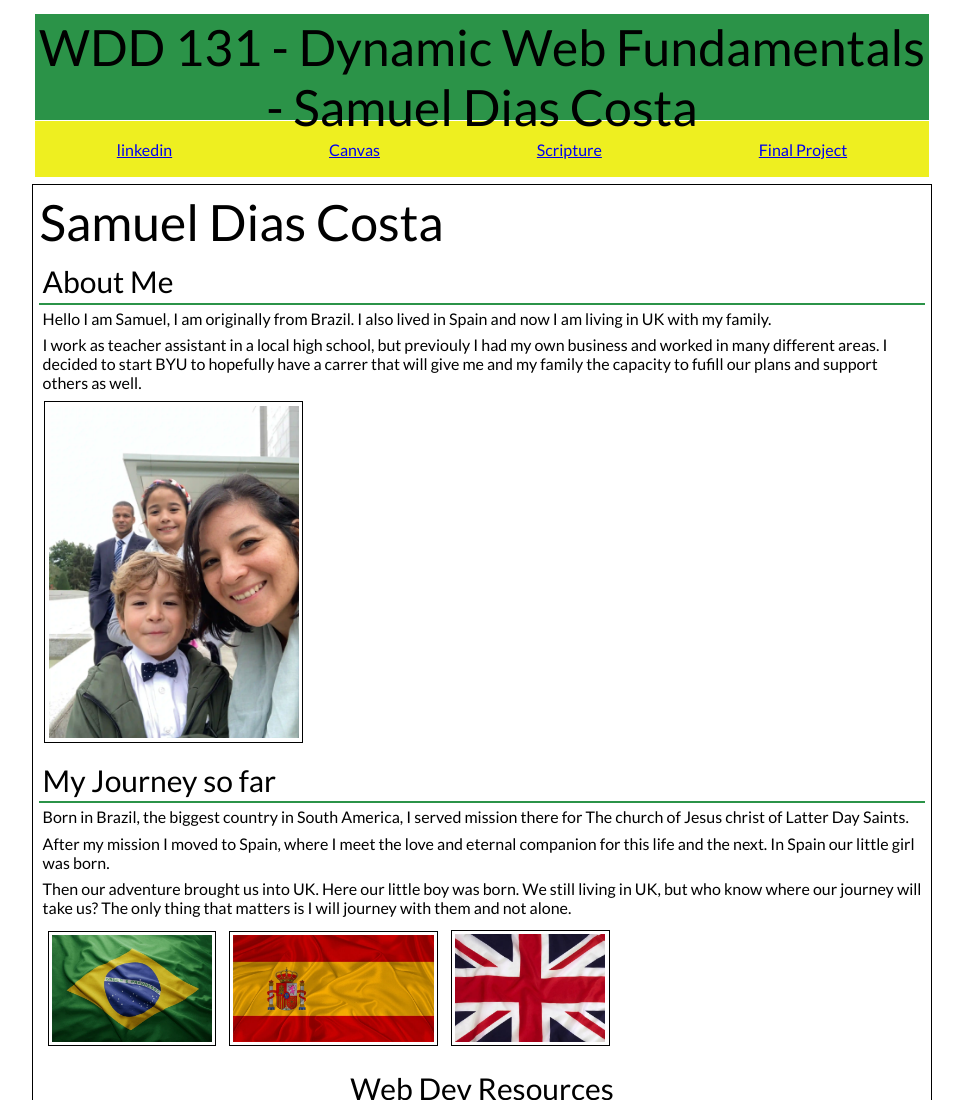
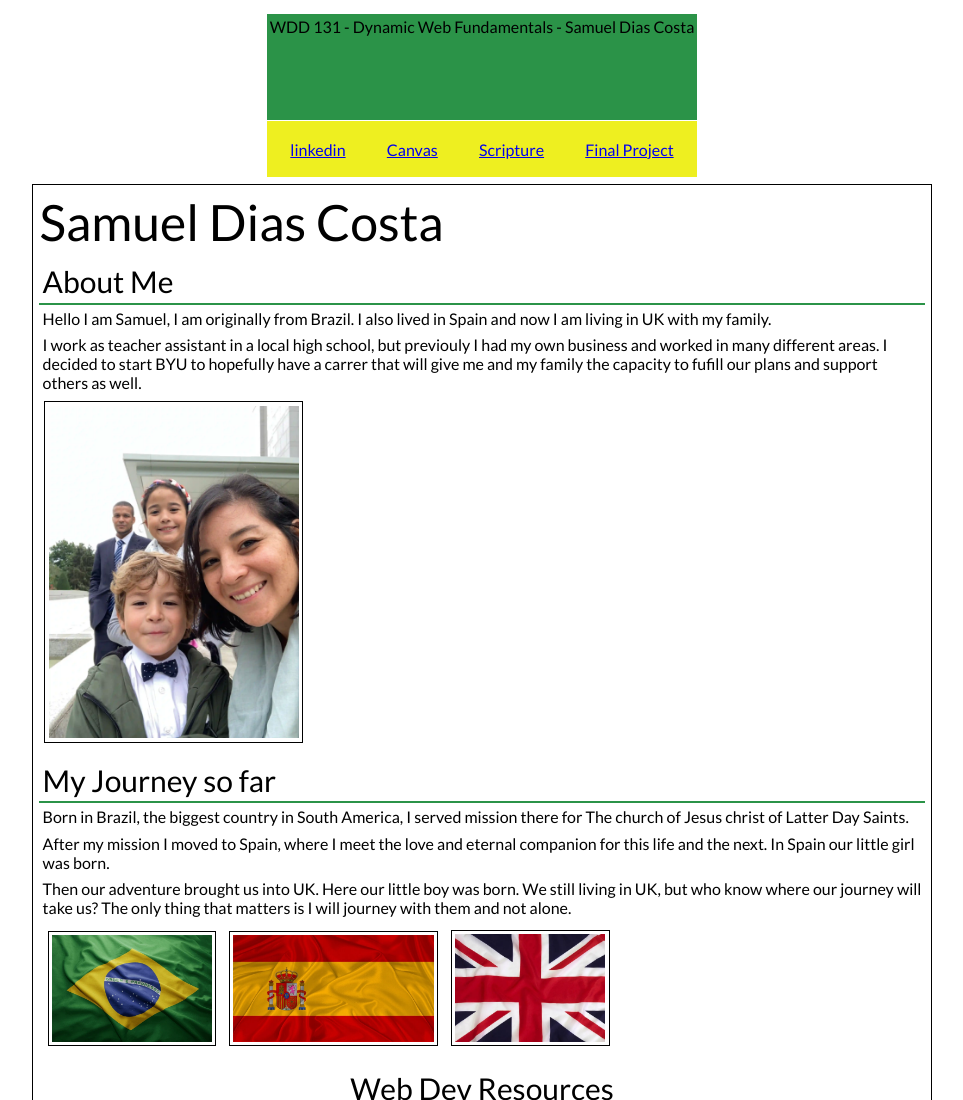
Before and after one commit to costasamd/wdd131, a plain HTML site: page index.html in a window 1280 px wide. Shown: the top 1100 px of the page, without its empty margins (158-1121 px from the left). Drawn offline with Linux system fonts and the light colour scheme.

Commit message:
update on the header

```diff
--- a/index.html
+++ b/index.html
@@ -3,8 +3,8 @@
 <head>
     <meta charset="UTF-8">
     <meta name="viewport" content="width=device-width, initial-scale=1.0">
-    <title>WDD 131 - Dynamic Web undametals - Samuel Dias Costa</title>
-    <meta name="Description" content="Land page for Samuel's webpage on the WDD 131 - Dynamic Web Fundamentals">
+    <title>WDD 131 - Dynamic Web Fundametals - Samuel Dias Costa</title>
+    <meta name="Description" content="Home page for Samuel's webpage on the WDD 131 - Dynamic Web Fundamentals course, gives introduction about authors life and resources for learning the course.">
     <meta name="Author" content="Samuel Dias Costa">
     <link rel="stylesheet" href="styles/bases.css">
     <link rel="preconnect" href="https://fonts.googleapis.com">
@@ -14,7 +14,7 @@
 </head>
 <body>
     <header>
-        <h1 id="course-title">WDD 131 - Dynamic Web Fundamentals - Samuel Dias Costa</h1>
+        <span id="course-title">WDD 131 - Dynamic Web Fundamentals - Samuel Dias Costa</span>
         <nav>
             <a href="https://www.linkedin.com/public-profile/settings?trk=d_flagship3_profile_self_view_public_profile">linkedin</a>
             <a href="https://byupw.instructure.com/.">Canvas</a>
```
